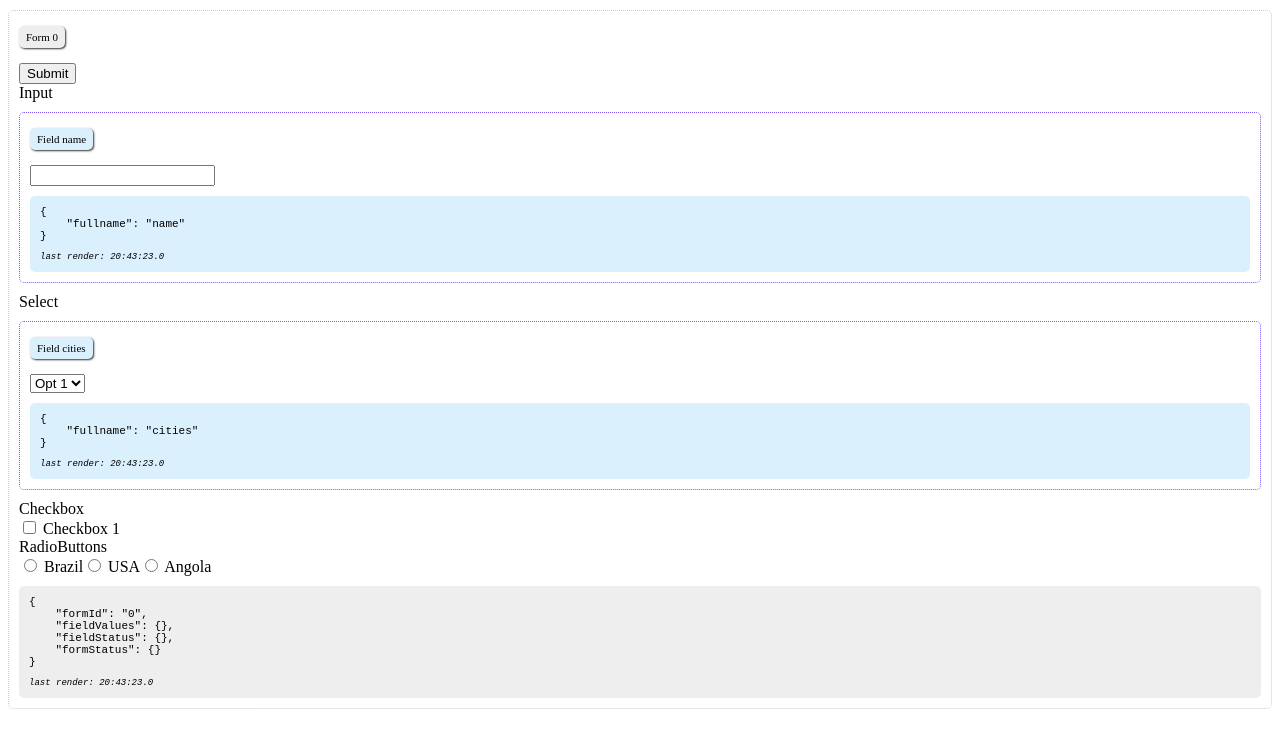
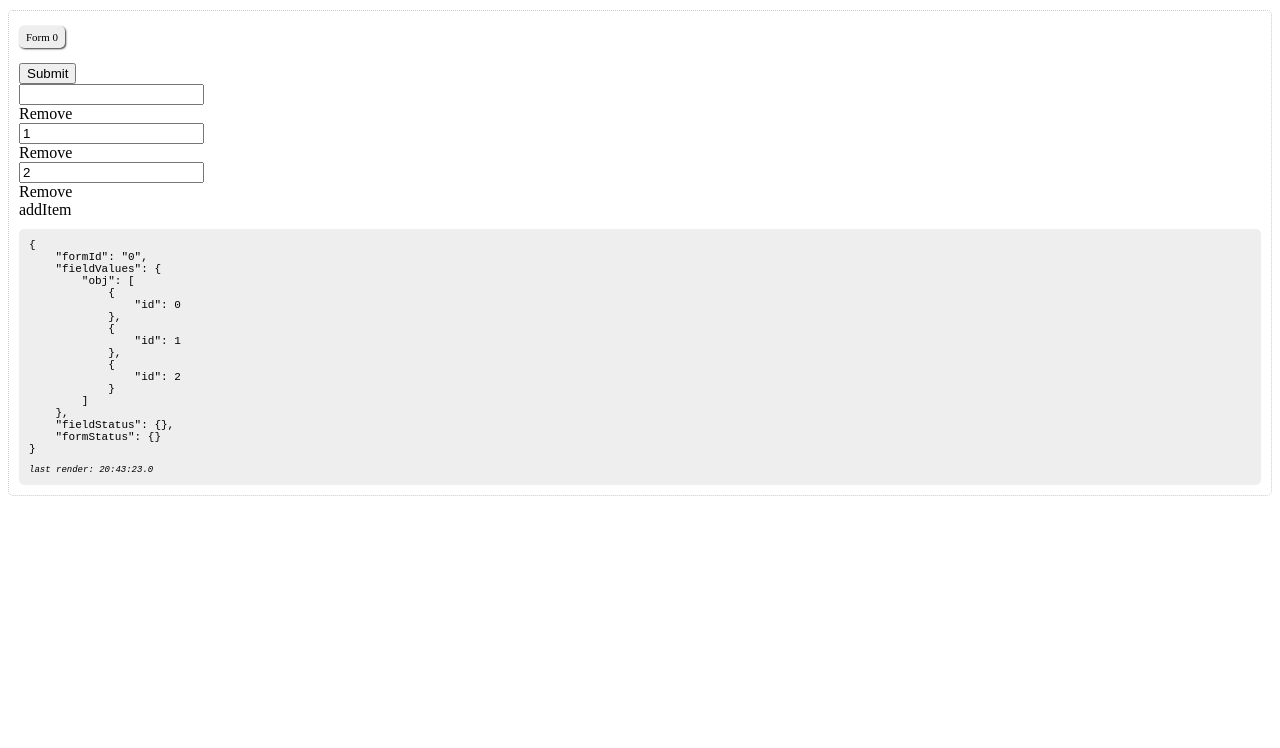
Before and after one commit to luisgustavolf/react-satisfying-forms, a React (Create React App) app in the folder dev/: page / in a window 1280 px wide. Shown: the top 748 px of the page. Built offline with nearby package versions, Linux system fonts and the light colour scheme.

Commit message:
list support

```diff
--- a/dev/src/App.tsx
+++ b/dev/src/App.tsx
@@ -1,10 +1,11 @@
 import React, { Component } from 'react';
 import { SatisfyingFormExample } from './satisfyingFormExample';
+import { ListExample } from './satisfyingFormExample.2';
 
 class App extends Component {
   render() {
     return (
-        <SatisfyingFormExample />
+        <ListExample />
     );
   }
 }
--- a/dev/src/react-satisfying-forms/form.tsx
+++ b/dev/src/react-satisfying-forms/form.tsx
@@ -82,13 +82,13 @@ export class Form<TData extends Object = {}, TProps extends Object = {}, TState
                 fieldStatus:  { ...prevState.fieldStatus }
             }
         }, () => {
-            this.updateFormStatus(prop, value)
+            this.updateFormStatusAfterFieldStatusChange(prop, value)
         })
     }
 
-    updateFormStatus(prop: string, value: any) {
+    updateFormStatusAfterFieldStatusChange(prop: string, value: any) {
         this.setState((prevState) => {
-            const newFormStatus = this.updateFormStatusAfterFieldStatusChange({...prevState.formStatus}, prop, value)
+            const newFormStatus = this.getFormStatusAfterFieldStatusChange({...prevState.formStatus}, prop, value)
             return { formStatus: { ...prevState.formStatus, ...newFormStatus } }
         })
     }
@@ -149,15 +149,39 @@ export class Form<TData extends Object = {}, TProps extends Object = {}, TState
         return Promise.resolve()
     }
 
-    getFieldValue(name: string): any {
-        return OPath.get(this.fieldValues, name);
+    getFieldValue(fieldName: string): any {
+        return OPath.get(this.fieldValues, fieldName);
     }
 
-    getFieldStatus(name: string): FieldStatusWithValue {
+    getFieldStatus(fieldName: string): FieldStatusWithValue {
         return {
-            ...this.state.fieldStatus[name],
-            value: this.getFieldValue(name)
+            ...this.state.fieldStatus[fieldName],
+            value: this.getFieldValue(fieldName)
         }
+    }
+
+    async removeField(fieldName: string, removeChildStatus: boolean = true) {
+        if (!OPath.has(this.state.fieldValues, fieldName))
+            return
+
+        return new Promise((resolve) => {
+            this.setState((prev) => {
+                OPath.del(prev.fieldValues, fieldName)
+                this.removeFieldStatus(prev, fieldName, removeChildStatus)
+                return { ...prev }
+            }, () => {
+                this.updateFormStatus().then(() => resolve())
+            })
+        })
+    }
+
+    private removeFieldStatus(state: IFormState<TData>, fieldName: string, includeChildren: boolean = true) {
+        Object.keys(state.fieldStatus).forEach((key) => {
+            if (key == fieldName || (includeChildren && key.indexOf(`${fieldName}.`) > -1))
+                delete state.fieldStatus[key]
+        })
+
+        return state
     }
 
     /////////////////////////////////////////////////////////
@@ -206,7 +230,7 @@ export class Form<TData extends Object = {}, TProps extends Object = {}, TState
     /////////////////////////////////////////////////////////
     // Form Status
 
-    updateFormStatusAfterFieldStatusChange(prevFormStatus: FormStatus, fieldProp: any, fieldValue: any) {
+    getFormStatusAfterFieldStatusChange(prevFormStatus: FormStatus, fieldProp: any, fieldValue: any) {
         const formStatus = this.getFormStatus();
         let newFormStatus:FormStatus = {...prevFormStatus}
 
@@ -221,6 +245,15 @@ export class Form<TData extends Object = {}, TProps extends Object = {}, TState
         newFormStatus.hasErros = formStatus.hasErros
 
         return newFormStatus
+    }
+
+    async updateFormStatus() {
+        const formStatus = this.getFormStatus();
+        return new Promise(resolve => {
+            this.setState((prev) => ({
+                formStatus: {...prev.formStatus, ...formStatus}
+            }), () => resolve())
+        })
     }
 
     getFormStatus() {
--- /dev/null
+++ b/dev/src/satisfyingFormExample.2.tsx
@@ -0,0 +1,48 @@
+import * as React from 'react'
+import { Form } from './react-satisfying-forms/form';
+import { InputField } from './rsf-default-fields/inputField';
+import { SelectField } from './rsf-default-fields/selectField';
+import { TextAreaField } from './rsf-default-fields/textArea';
+import { CheckboxField } from './rsf-default-fields/checkboxField';
+import { RadioButtonField } from './rsf-default-fields/radioButton';
+import { FieldGroup } from './react-satisfying-forms/fieldGroup';
+import { FieldValidations } from './react-satisfying-forms/interfaces/fieldValidations';
+import { requiredValidator, delayedBobValidator } from './react-satisfying-forms/validations/exampleValidators';
+
+interface DTOPerson {
+    name: string
+    forign: boolean
+}
+
+export function ListExample() {
+    const formRef = React.createRef<Form<any>>();
+    const initialValues = {
+        obj: [{id: 0}, {id: 1}, {id: 2}]
+    }
+
+    function removeItem(index: number) {
+        formRef.current!.removeField(`obj.${index}`)
+    }
+
+    function addItem() {
+        const itens = formRef.current!.state.fieldValues.obj.length
+        formRef.current!.setFieldValue(`obj.${itens}`, {})
+    }
+
+    return <>
+    <Form<any> ref={formRef} inspect initialValues={initialValues}>
+        {(submit, state) =>
+            <React.Fragment>
+                <button onClick={submit}>Submit</button>
+                {state.fieldValues.obj.map((el: any, index: number) =>
+                    <div key={index}>
+                        <InputField fName={`obj.${index}.id`}/>
+                        <div onClick={() => removeItem(index)}>Remove</div>
+                    </div>
+                )}
+                <div onClick={() => addItem()}>addItem</div>
+            </React.Fragment>
+        }
+    </Form>
+    </>
+}
--- a/dev/src/satisfyingFormExample.tsx
+++ b/dev/src/satisfyingFormExample.tsx
@@ -46,11 +46,11 @@ export function SatisfyingFormExample() {
                 <button onClick={submit}>Submit</button>
                 <div>
                     <div>Input</div>
-                    <InputField fName='name' fInspect fRequired fExtraValidators={[delayedBobValidator]}/>
+                    <InputField fName='name' fRequired fExtraValidators={[delayedBobValidator]}/>
                 </div>
                 <div>
                     <div>Select</div>
-                    <SelectField fName='cities' onChange={handleCityChange} fInspect>
+                    <SelectField fName='cities' onChange={handleCityChange}>
                         <option>Opt 1</option>
                         <option>Opt 2</option>
                         <option>Opt 3</option>
```
Also changed, not shown: 2 other files (tests, documents, lock files or other folders).
